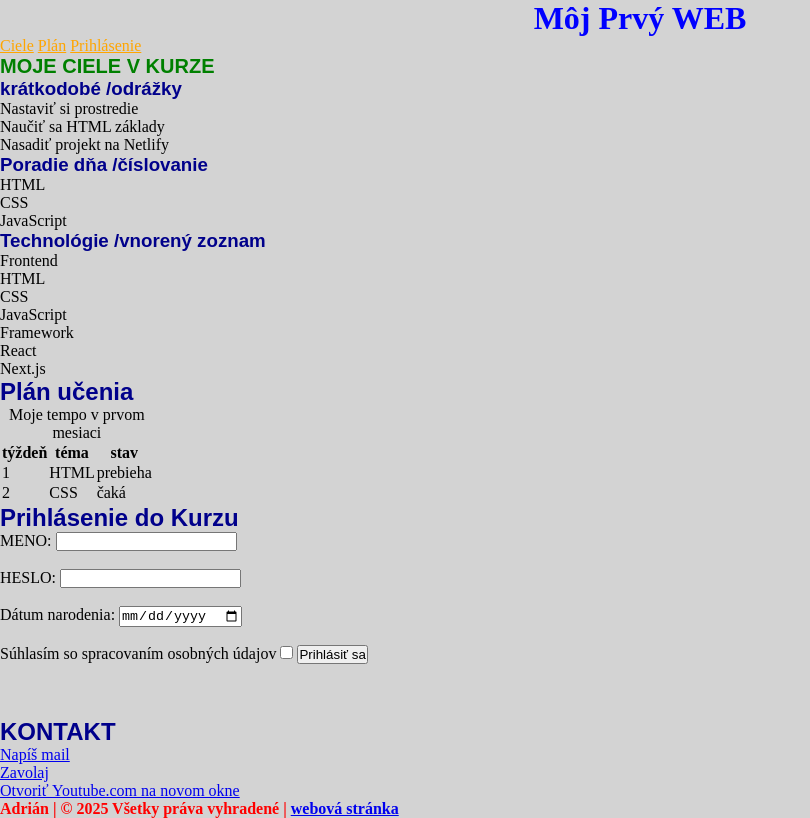
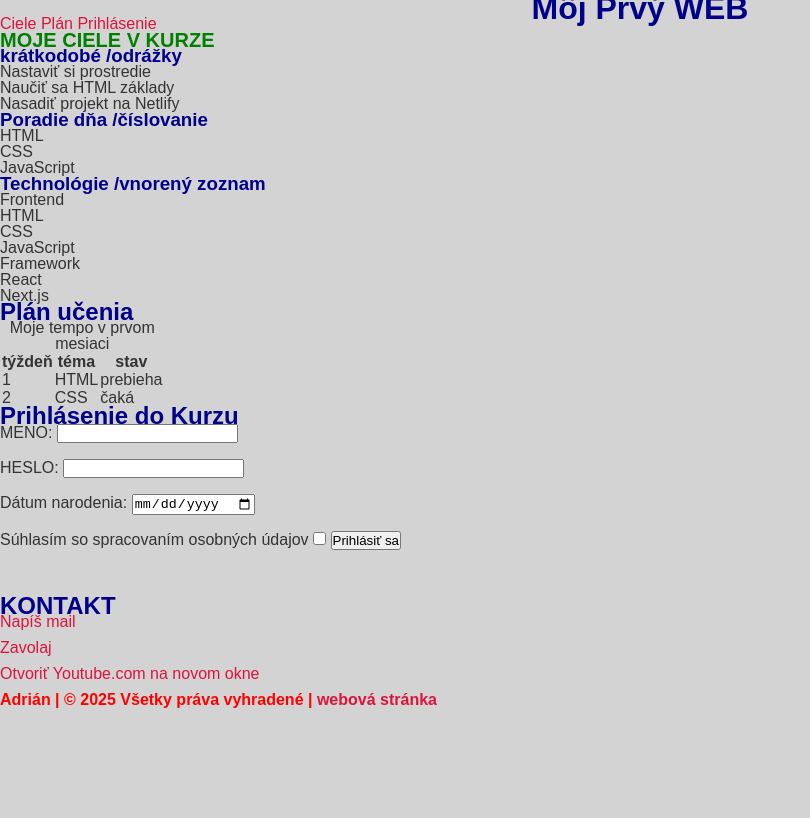
Before and after one commit to AdrianLesko/prvy_web, a plain HTML site: page index.html in a window 1280 px wide. Shown: the whole page, without its empty margins (0-810 px from the left). Drawn offline with Linux system fonts and the light colour scheme.

Commit message:
pridané základne štylovanie, pre lepsie citanie

```diff
--- a/style.css
+++ b/style.css
@@ -1,12 +1,36 @@
 body {
     background-color: lightgray;
+    color: #333;
+    font-family: Arial, Helvetica, sans-serif;
+    line-height: 16px;
 }
 
 h1{
-    color: blue;
+    font-size: 32px;
+    color: darkblue;
     text-align: center;
+    font-weight: bold;
 }
 
+h2{
+    font-size: 24px;
+    font-weight: bold;
+    margin-top: 20px
+    color: darkgreen;
+}
+
+p{
+    margin-bottom: 10px;
+}
+
+a {
+    color: crimson;
+    text-decoration: none;
+}
+
+a:hover {
+    text-decoration: underline;
+}
 .zvyrazni {
     color: red ;
     font-weight: bold;
@@ -15,10 +39,6 @@ h1{
 #specialny {
     color: green;
     font-size: 20px;
-}
-
-nav a {
-    color: orange;
 }
 
 * {
```
